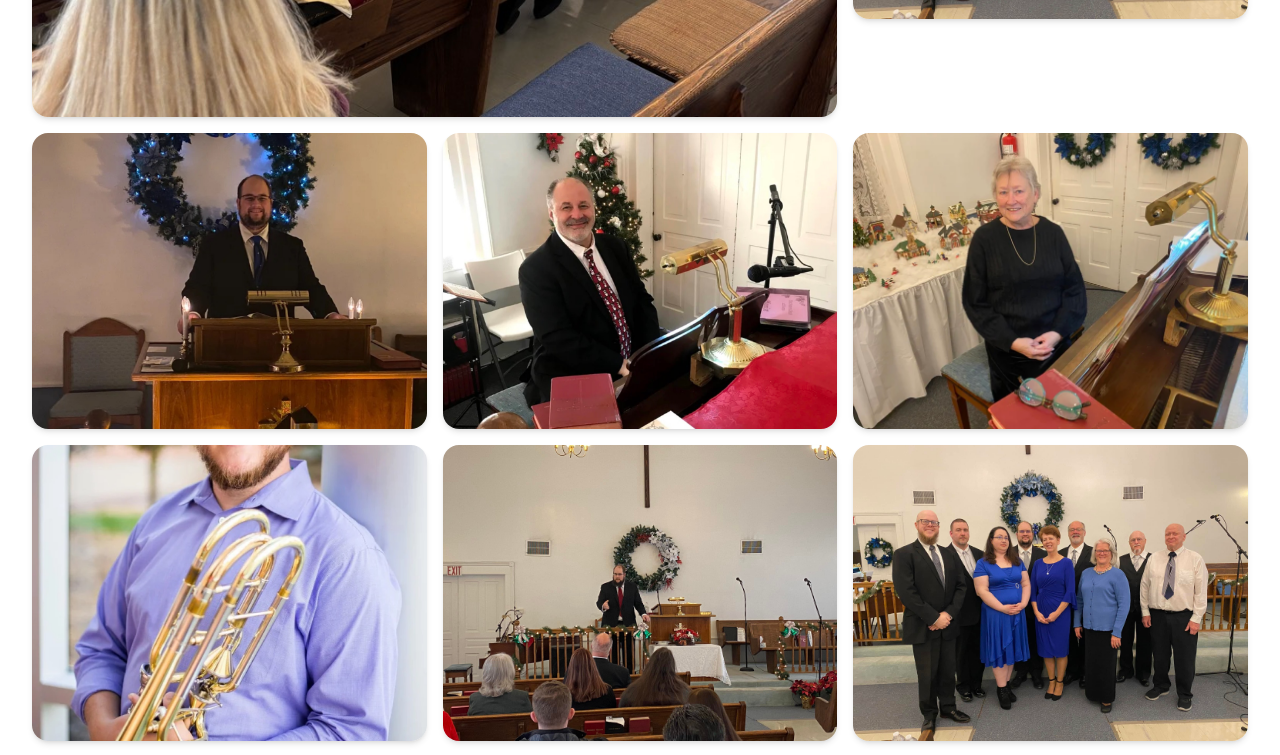
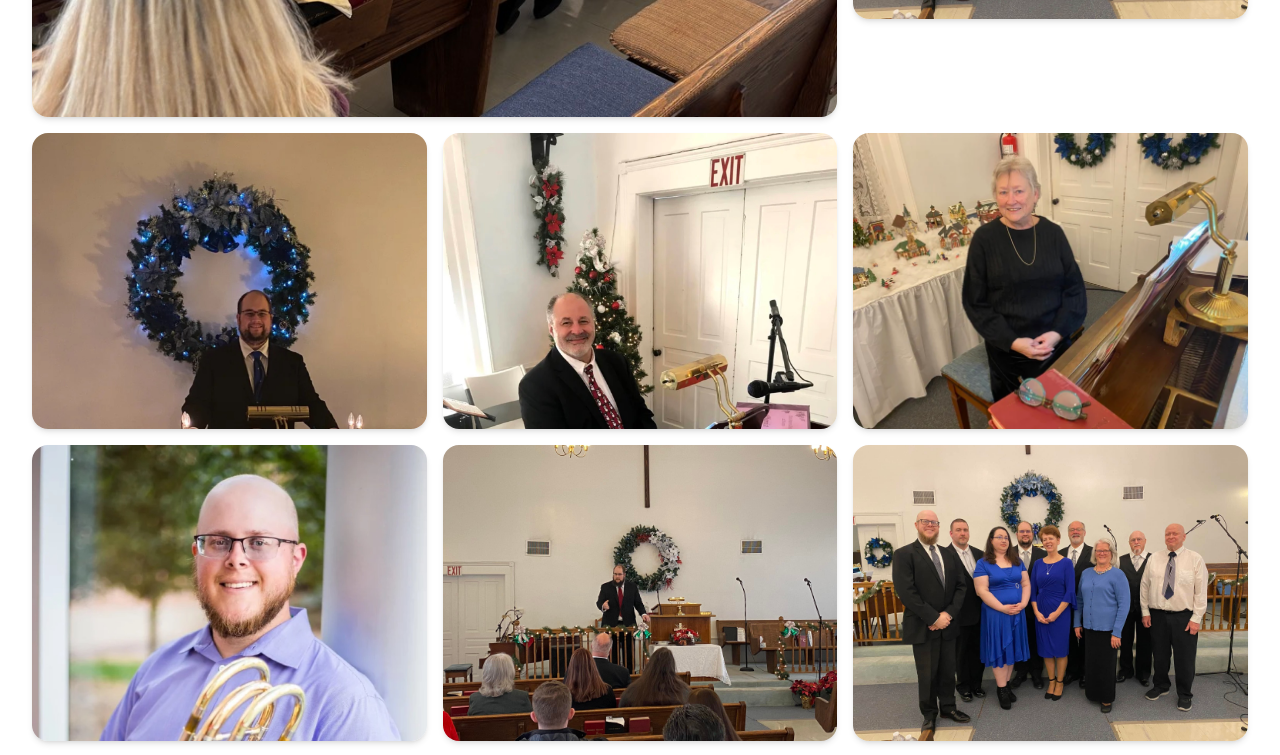
Before and after one commit to edesent/firstbaptistofwarren, a Next.js app: page /gallery in a window 1280 px wide. Shown: the part 1240-1995 px from the top of the page. Built offline with nearby package versions, Linux system fonts and the light colour scheme.

Commit message:
Anchor recent gallery photos to top so faces aren't cropped

```diff
--- a/src/app/gallery/page.tsx
+++ b/src/app/gallery/page.tsx
@@ -87,7 +87,7 @@
                   src={photo.src}
                   alt={photo.caption}
                   fill
-                  className="object-cover group-hover:scale-105 transition-transform duration-500"
+                  className="object-cover object-top group-hover:scale-105 transition-transform duration-500"
                   sizes="(max-width: 640px) 100vw, (max-width: 1024px) 50vw, 33vw"
                 />
                 <div className="absolute inset-0 bg-gradient-to-t from-sky-950/80 via-transparent to-transparent opacity-0 group-hover:opacity-100 transition-opacity flex items-end">
```
